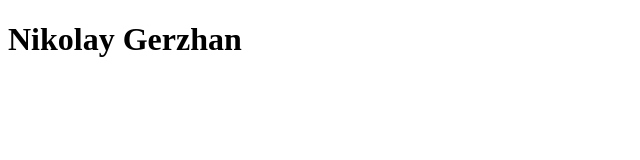
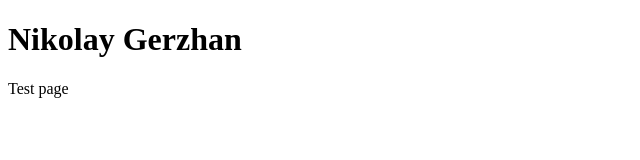
Before and after one commit to gerzhan/gerzhan.github.com, a plain HTML site: page index.html in a window 1280 px wide. Shown: the full height of the page, 0-640 px from the left. Drawn offline with Linux system fonts and the light colour scheme.

Commit message:
update index.html

```diff
--- a/index.html
+++ b/index.html
@@ -4,6 +4,10 @@
     <title>Gerzhan</title>
 </head>
 <body>
-<h1>Nikolay Gerzhan </h1>
+<h1>Nikolay Gerzhan</h1>
+<p>
+    Test page
+</p>
+
 </body>
 </html>
```
